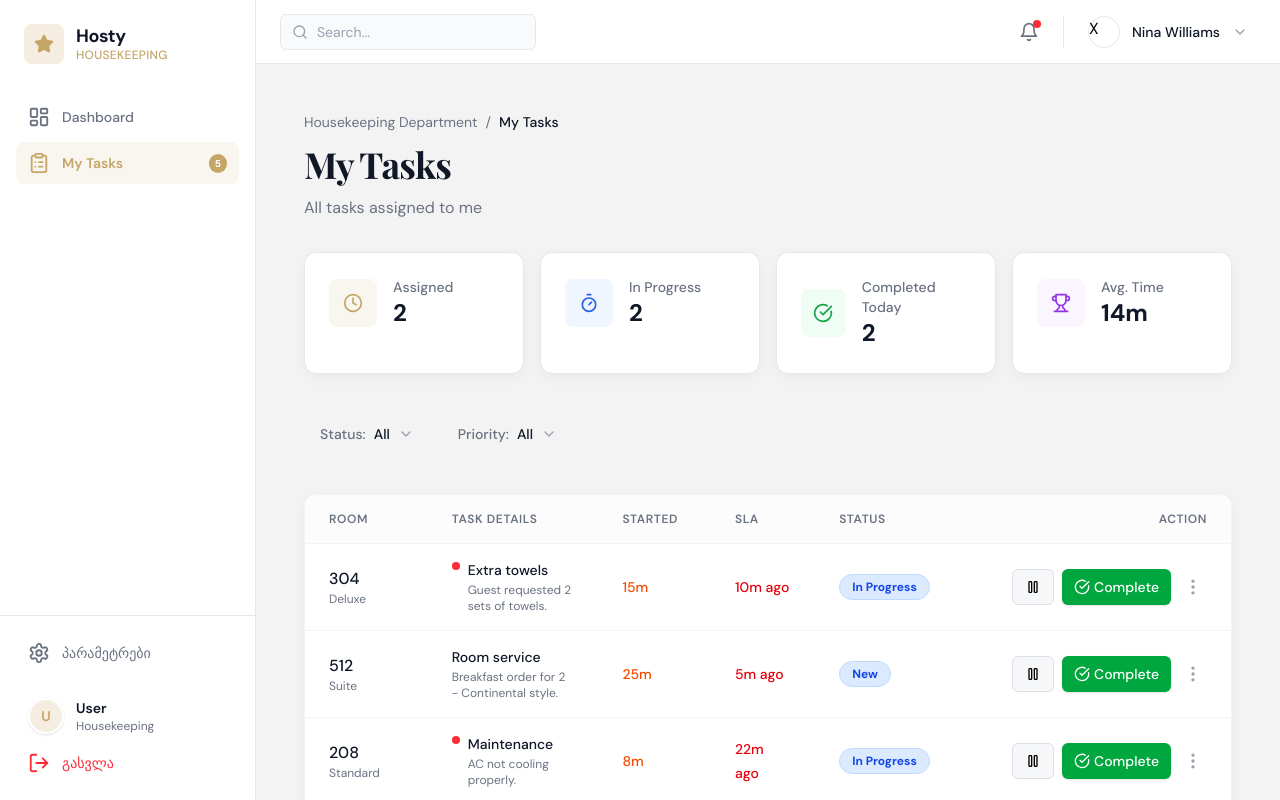
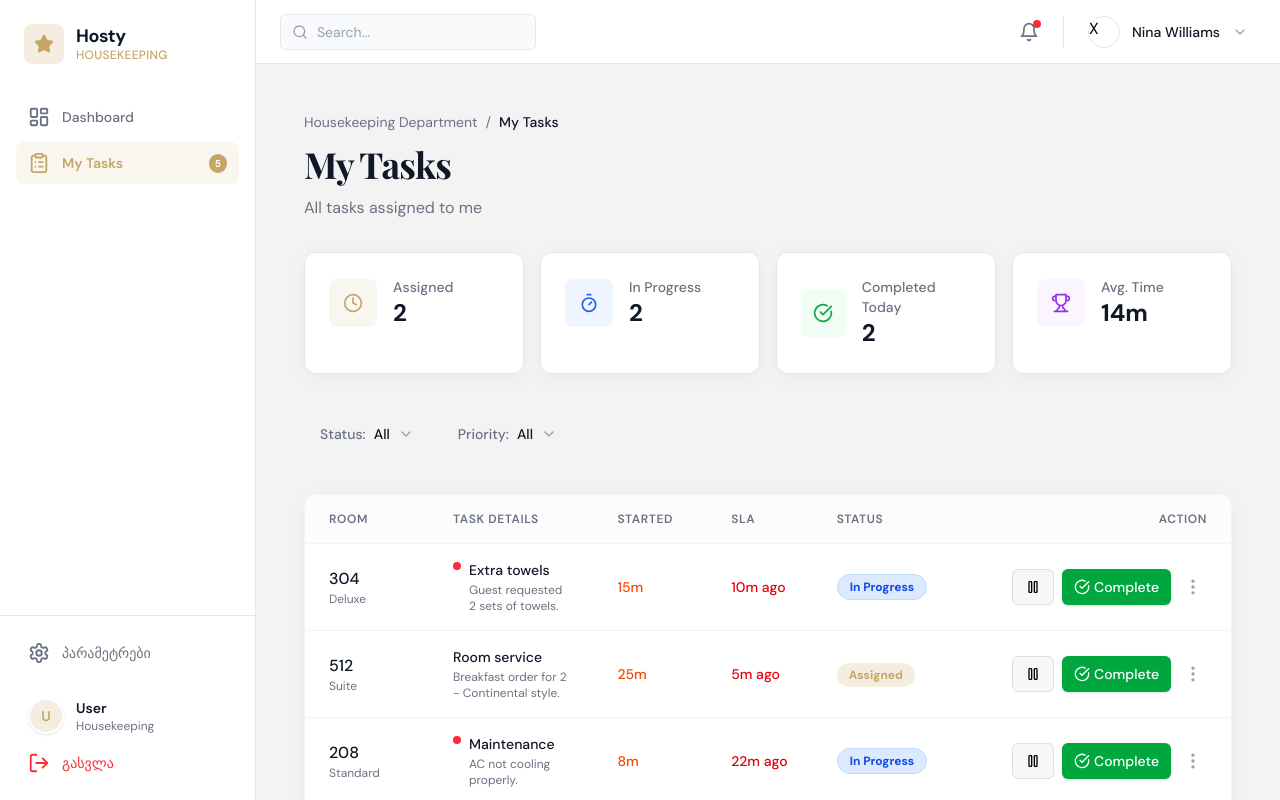
Before and after one commit to AchiGel/hosty_client_staff, a React (Vite) app: page /my-tasks in a window 1280 px wide. Built offline with nearby package versions, Linux system fonts and the light colour scheme; a web font is replaced by a local one.

Commit message:
hot-fix/changed statuses colors

```diff
--- a/src/components/main/MainTableRow.tsx
+++ b/src/components/main/MainTableRow.tsx
@@ -49,7 +49,9 @@ const MainTableRow = ({
         <span className="text-sm font-medium text-red-600">{submittedAgo}</span>
       </td>
       <td className="py-4 px-6">
-        <span className="inline-flex items-center justify-center px-3 py-1 rounded-full text-xs font-bold bg-blue-100 text-blue-700 border border-blue-200">
+        <span
+          className={`inline-flex items-center justify-center px-3 py-1 rounded-full text-xs font-bold ${status == "New" || status == "Assigned" ? "text-[#c5a667] bg-[#c5a66733] border-[#c5a66733]" : status == "Completed" ? "text-[#15803d] bg-[#f0fdf4] border-[#bbf7d0]" : "bg-blue-100 text-blue-700 border border-blue-200"}`}
+        >
           {status}
         </span>
       </td>
--- a/src/constants/tableRequest.tsx
+++ b/src/constants/tableRequest.tsx
@@ -282,7 +282,7 @@ export const MY_TASK_TABLE_REQUEST_ROW = [
       submittedAgo: "5m ago",
       timeRemaining: "25m",
     },
-    status: "New",
+    status: "Assigned",
     actions: {
       canPause: false,
       canComplete: true,
@@ -348,121 +348,11 @@ export const MY_TASK_TABLE_REQUEST_ROW = [
       submittedAgo: "2m ago",
       timeRemaining: "58m",
     },
-    status: "New",
+    status: "Assigned",
     actions: {
       canPause: false,
       canComplete: true,
       hasMenu: true,
     },
   },
-  {
-    id: "req_006",
-    room: {
-      number: "319",
-      type: "Standard",
-    },
-    request: {
-      title: "Extra blankets",
-      description: "Guest requested 1 extra blanket.",
-      priority: "low",
-    },
-    timing: {
-      submittedAgo: "18m ago",
-      timeRemaining: "12m",
-    },
-    status: "In Progress",
-    actions: {
-      canPause: true,
-      canComplete: true,
-      hasMenu: true,
-    },
-  },
-  {
-    id: "req_007",
-    room: {
-      number: "725",
-      type: "Suite",
-    },
-    request: {
-      title: "Late checkout",
-      description: "Guest requesting checkout extension until 2 PM.",
-      priority: "medium",
-    },
-    timing: {
-      submittedAgo: "1m ago",
-      timeRemaining: "29m",
-    },
-    status: "New",
-    actions: {
-      canPause: false,
-      canComplete: true,
-      hasMenu: true,
-    },
-  },
-  {
-    id: "req_008",
-    room: {
-      number: "102",
-      type: "Standard",
-    },
-    request: {
-      title: "Housekeeping",
-      description: "Full room cleaning requested.",
-      priority: "high",
-    },
-    timing: {
-      submittedAgo: "45m ago",
-      timeRemaining: "5m",
-    },
-    status: "Completed",
-    actions: {
-      canPause: false,
-      canComplete: false,
-      hasMenu: true,
-    },
-  },
-  {
-    id: "req_009",
-    room: {
-      number: "527",
-      type: "Deluxe",
-    },
-    request: {
-      title: "Ice delivery",
-      description: "Guest needs ice bucket refilled.",
-      priority: "low",
-    },
-    timing: {
-      submittedAgo: "3m ago",
-      timeRemaining: "27m",
-    },
-    status: "New",
-    actions: {
-      canPause: false,
-      canComplete: true,
-      hasMenu: true,
-    },
-  },
-  {
-    id: "req_010",
-    room: {
-      number: "412",
-      type: "Suite",
-    },
-    request: {
-      title: "Mini bar restock",
-      description: "Complete minibar restock needed.",
-      priority: "medium",
-    },
-    timing: {
-      submittedAgo: "1h ago",
-      timeRemaining: "0m",
-    },
-    status: "Completed",
-    actions: {
-      canPause: false,
-      canComplete: false,
-      hasMenu: true,
-    },
-  },
 ];
```
